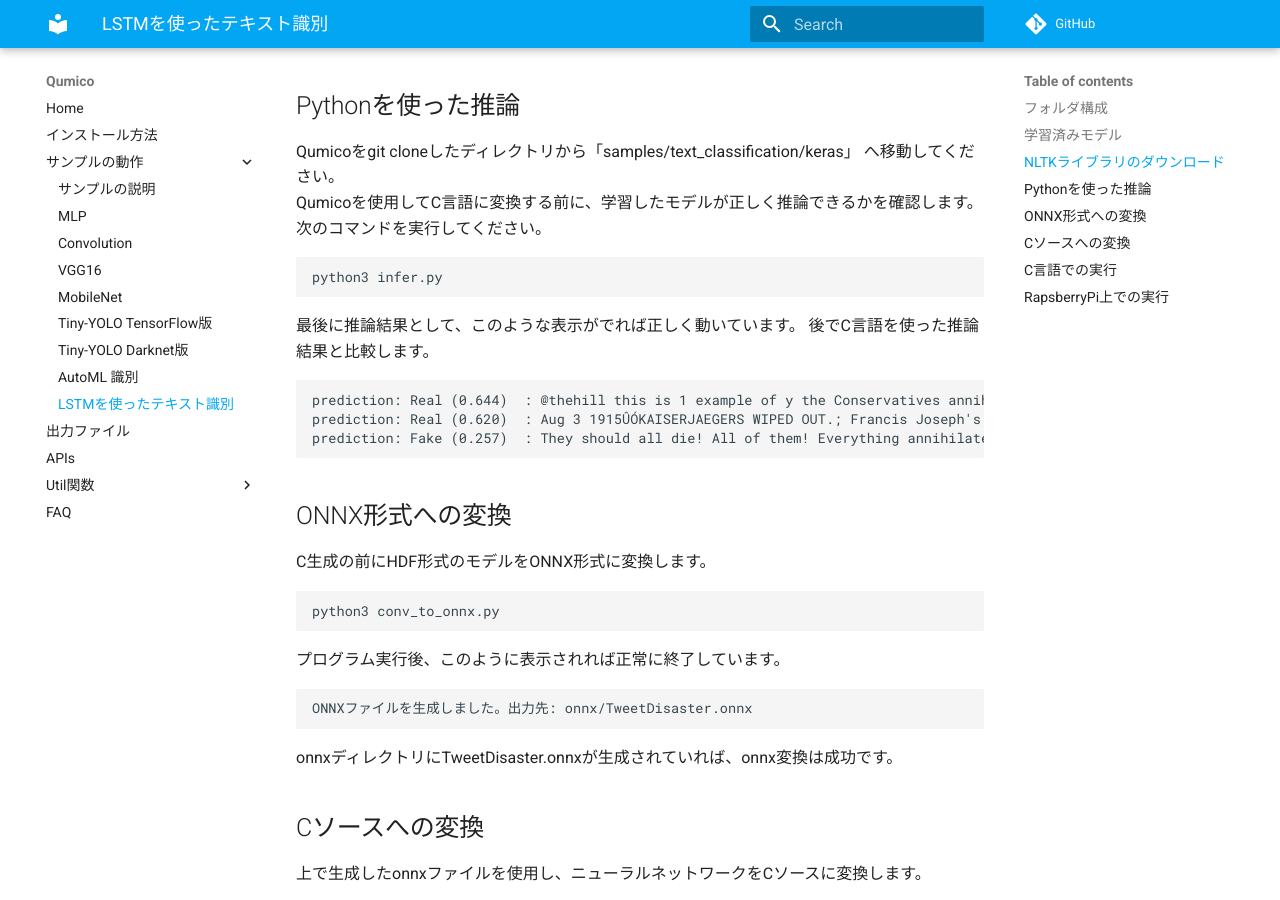
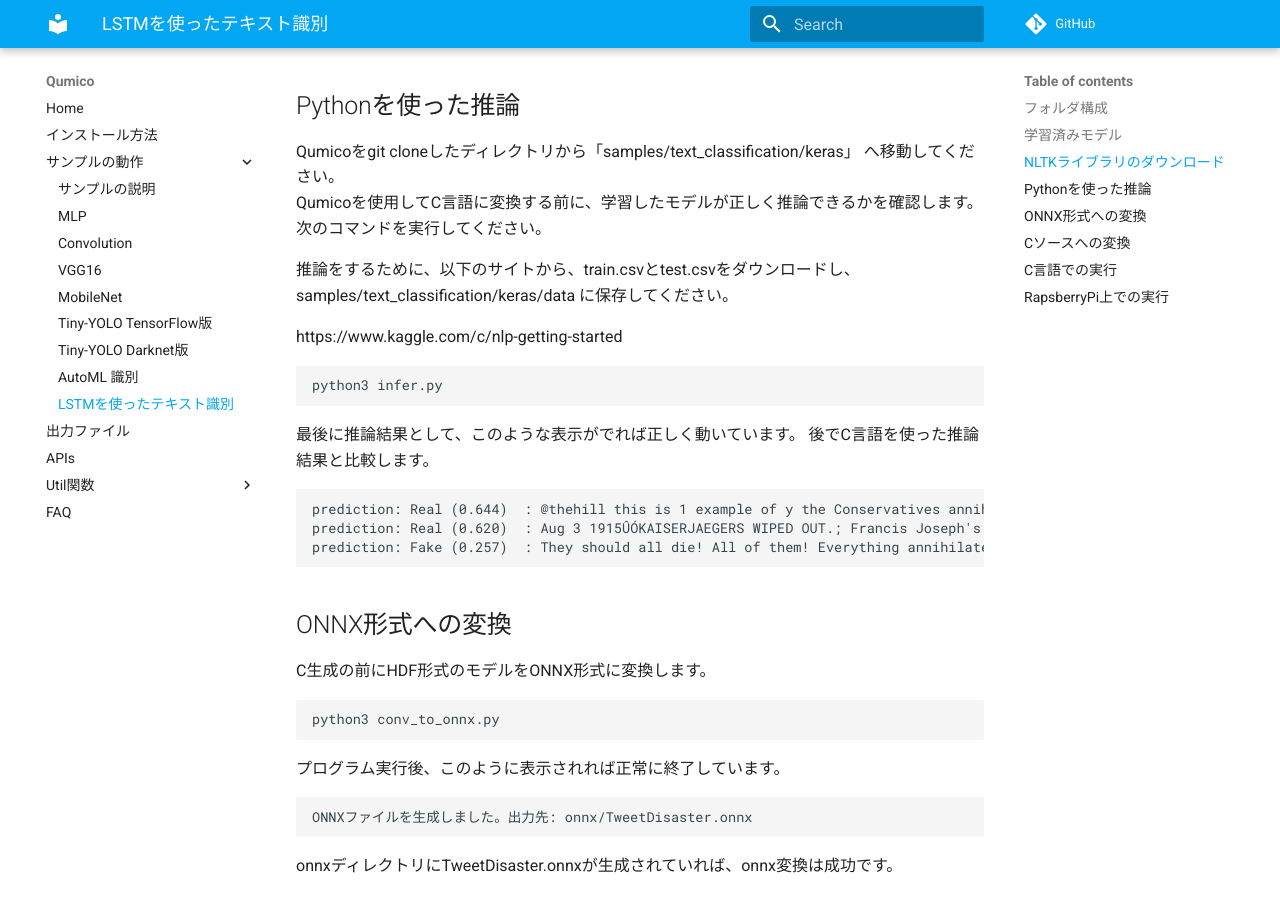
Before and after one commit to dtc-work/Qumico, an MkDocs documentation site: the page built from docs/docs/samples/text_classification.md, in a window 1280 px wide and 900 px high, scrolled down 1579 px. Built offline with MkDocs 1.6.1 and Material for MkDocs 9.7.7, drawn with Linux system fonts in a browser that asks for light colours; comment, search, counter and statistics services are not loaded.

Commit message:
バージョン 1.2.1 リリース。

````diff
--- a/docs/docs/samples/text_classification.md
+++ b/docs/docs/samples/text_classification.md
@@ -59,6 +59,10 @@ pythonインタプリタからnltk.download()を実行する事で、必要な
 
 Qumicoをgit cloneしたディレクトリから「samples/text_classification/keras」 へ移動してください。
 Qumicoを使用してC言語に変換する前に、学習したモデルが正しく推論できるかを確認します。次のコマンドを実行してください。
+
+推論をするために、以下のサイトから、train.csvとtest.csvをダウンロードし、samples/text_classification/keras/data に保存してください。
+
+https://www.kaggle.com/c/nlp-getting-started
 
 ```sh
 python3 infer.py
````
Also changed, not shown: readme.md, 1 other file.
